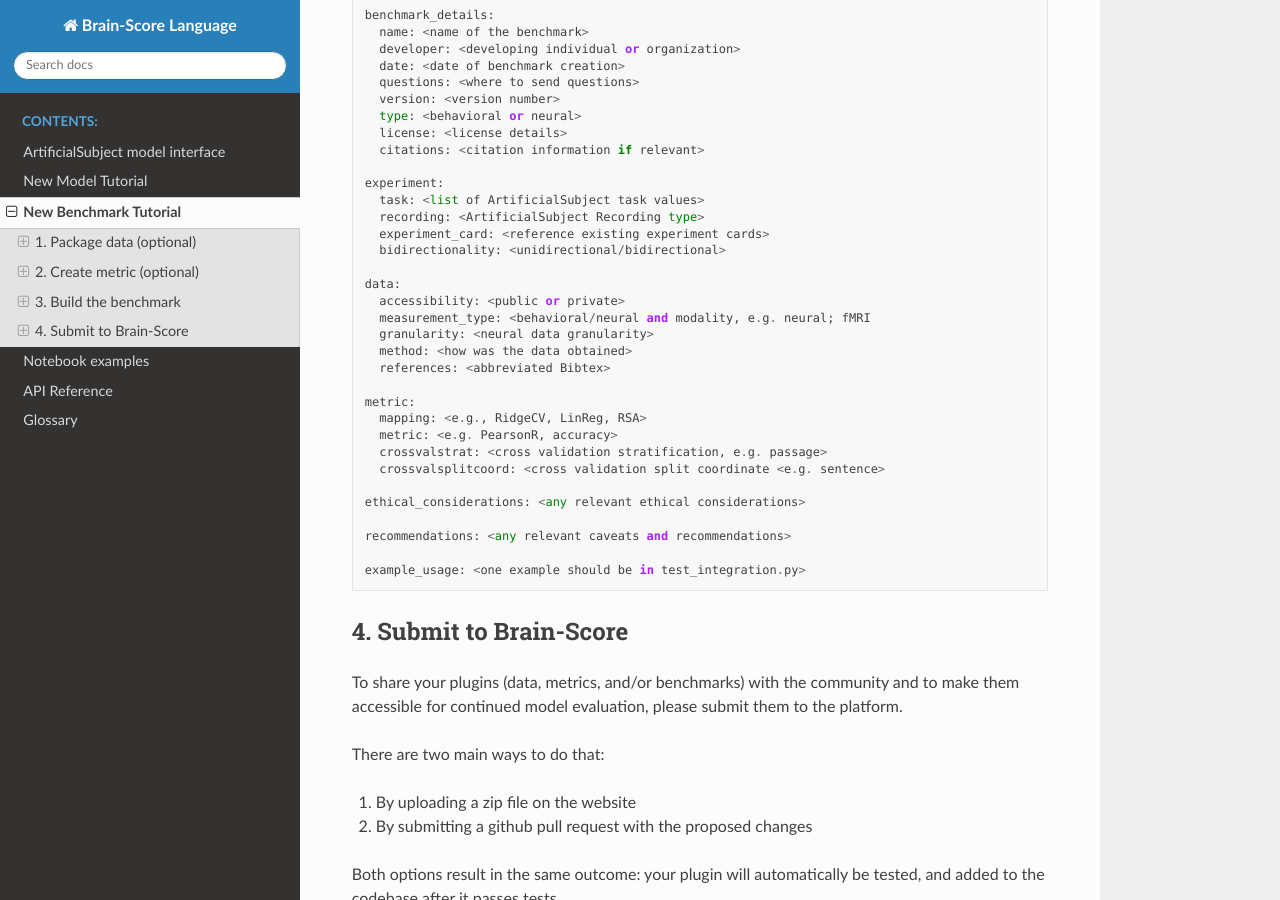
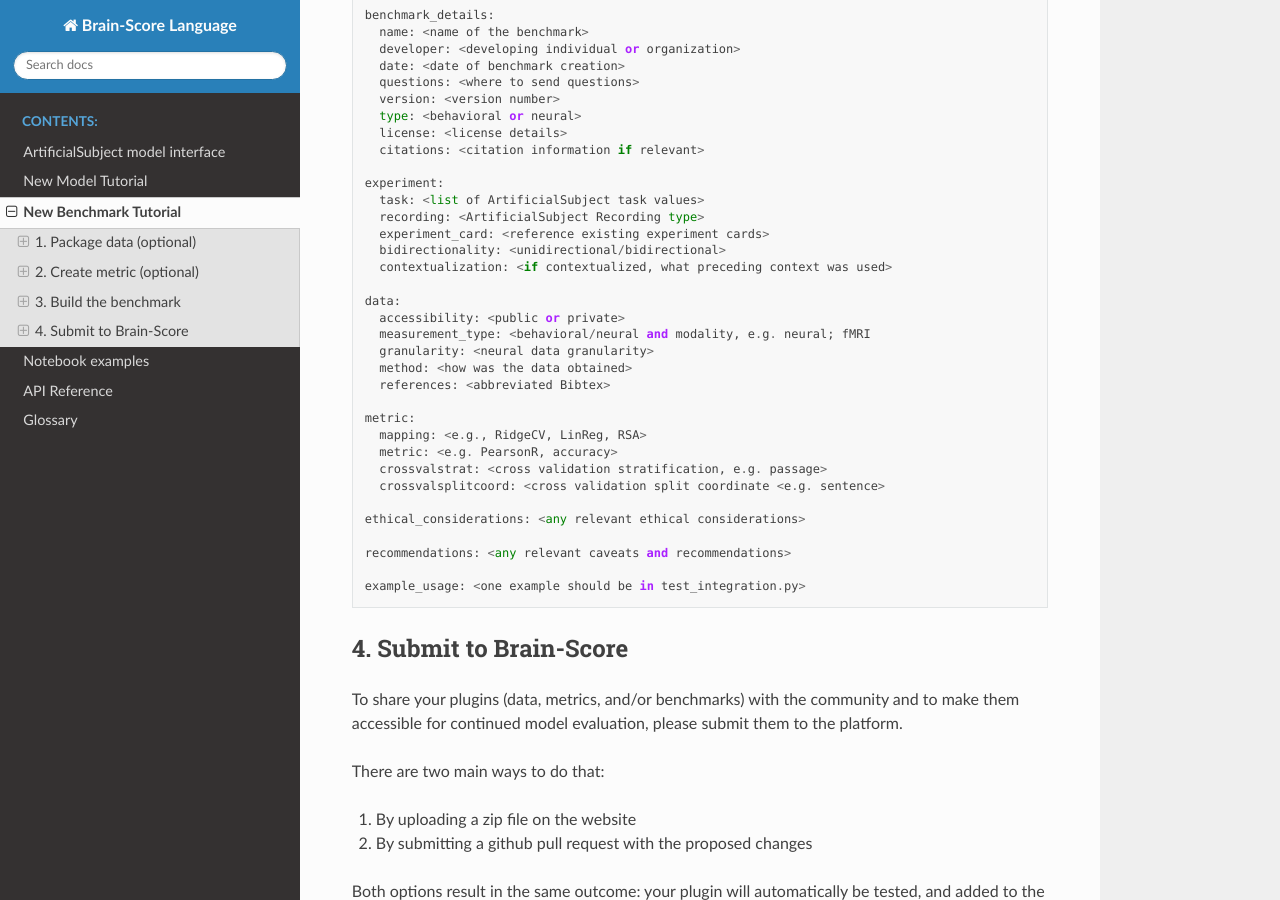
Before and after one commit to brain-score/language, a Sphinx documentation site: the page built from docs/source/modules/benchmark_tutorial.rst, in a window 1280 px wide and 900 px high, scrolled down 6462 px. Built offline with Sphinx 7.4.7 and the Read the Docs theme 2.0.0, drawn with Linux system fonts in a browser that asks for light colours; some of the changed lines change nothing that is shown.

Commit message:
Update benchmark_tutorial.rst

```diff
--- a/docs/source/modules/benchmark_tutorial.rst
+++ b/docs/source/modules/benchmark_tutorial.rst
@@ -361,6 +361,7 @@ As part of your README.md file, please include a YAML section using the followin
         recording: <ArtificialSubject Recording type>
         experiment_card: <reference existing experiment cards>
         bidirectionality: <unidirectional/bidirectional>
+        contextualization: <if contextualized, what preceding context was used>
 
       data:
         accessibility: <public or private>
```
